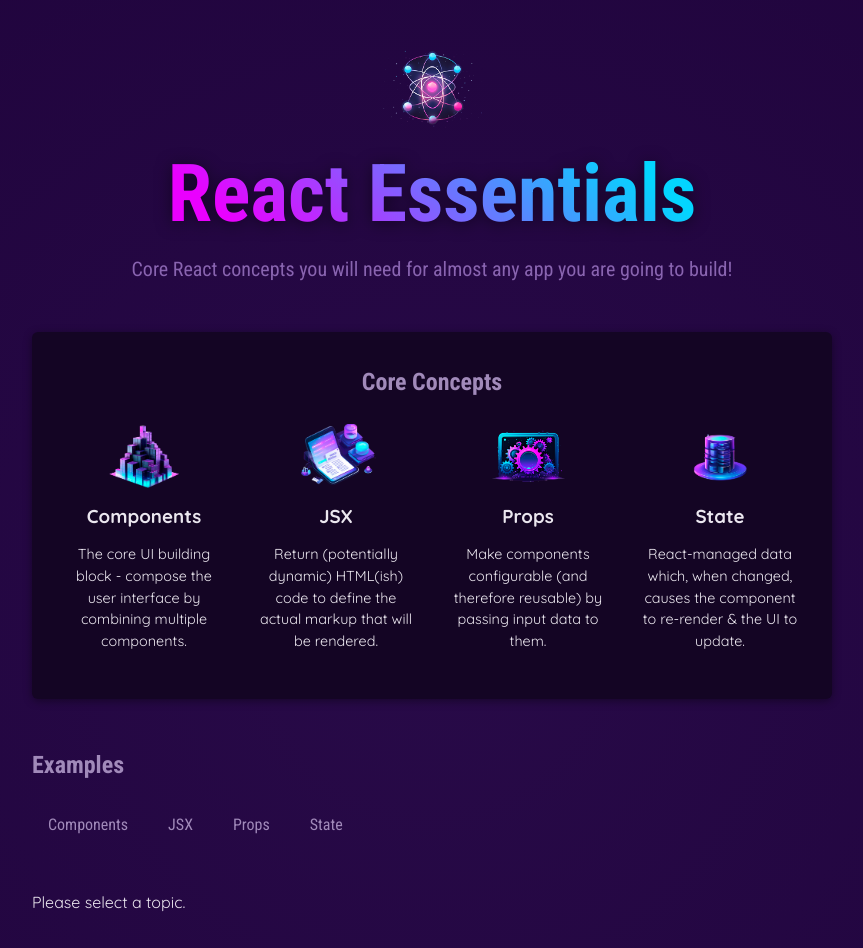
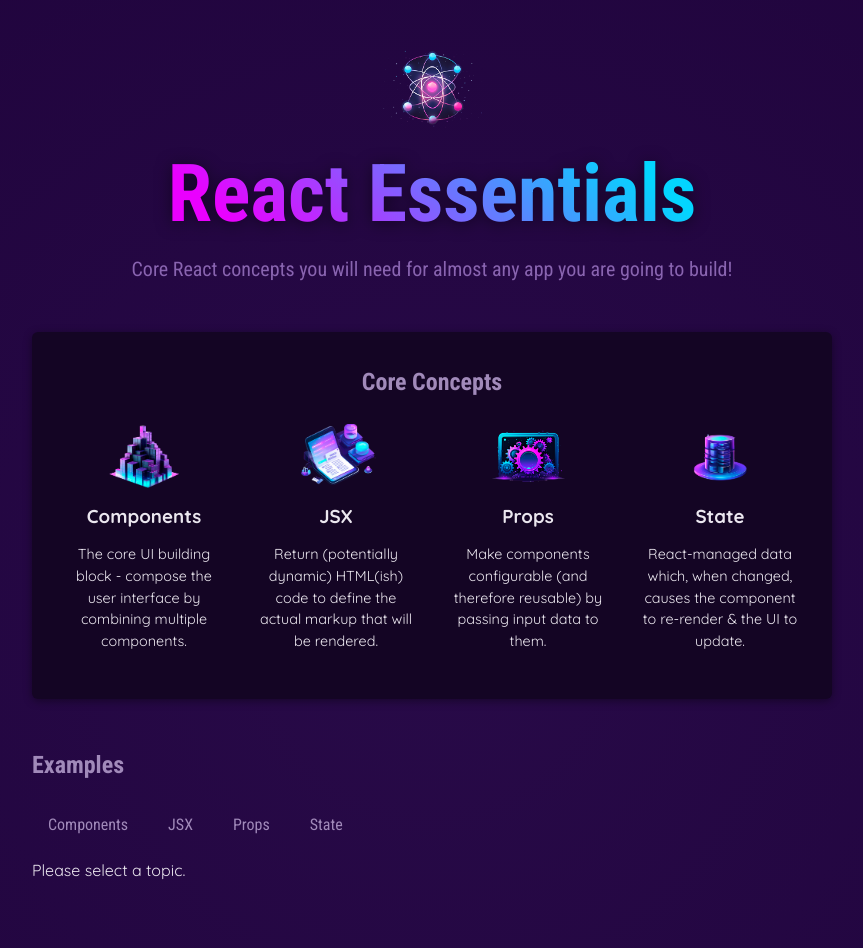
Before and after one commit to Polashahmad01/why-react, a React (Vite) app: page / in a window 1280 px wide. Shown: the top 948 px of the page, without its empty margins (208-1071 px from the left). Built offline with nearby package versions, Linux system fonts and the light colour scheme.

Commit message:
Refactor components for Core Concepts and Examples

```diff
--- a/src/App.jsx
+++ b/src/App.jsx
@@ -1,48 +1,16 @@
-import { useState } from "react"
-
 import Header from "./components/Header"
-import CoreConcept from "./components/CoreConcept"
-import TabButton from "./components/TabButton"
-import { CORE_CONCEPTS, EXAMPLES } from "./data"
+import CoreConcepts from "./components/CoreConcepts"
+import Examples from "./components/Examples"
 
 function App() {
-  const [selectedTopic, setSelectedTopic] = useState()
-
-  function handleSelect(selectedButton) {
-    setSelectedTopic(selectedButton)
-  }
-
   return (
-    <div>
+    <>
       <Header />
       <main>
-        <section id="core-concepts">
-          <h2>Core Concepts</h2>
-          <ul>
-            {CORE_CONCEPTS.map((coreConceptItem) => <CoreConcept key={coreConceptItem.title} {...coreConceptItem} />)}
-          </ul>
-        </section>
-        <section id="examples">
-          <h2>Examples</h2>
-          <menu>
-            <TabButton isSelected={selectedTopic === "components"} onSelect={() => handleSelect("components")}>Components</TabButton>
-            <TabButton isSelected={selectedTopic === "jsx"} onSelect={() => handleSelect("jsx")}>JSX</TabButton>
-            <TabButton isSelected={selectedTopic === "props"} onSelect={() => handleSelect("props")}>Props</TabButton>
-            <TabButton isSelected={selectedTopic === "state"} onSelect={() => handleSelect("state")}>State</TabButton>
-          </menu>
-        </section>
-        {!selectedTopic && <p>Please select a topic.</p>}
-        {selectedTopic && <div id="tab-content">
-          <h3>{EXAMPLES[selectedTopic].title}</h3>
-          <p>{EXAMPLES[selectedTopic].description}</p>
-          <pre>
-            <code>
-              {EXAMPLES[selectedTopic].code}
-            </code>
-          </pre>
-        </div>}
+        <CoreConcepts />
+        <Examples />
       </main>
-    </div>
+    </>
   )
 }
 
--- /dev/null
+++ b/src/components/CoreConcepts.jsx
@@ -0,0 +1,13 @@
+import { CORE_CONCEPTS } from "../data"
+import CoreConcept from "./CoreConcept"
+
+export default function CoreConcepts() {
+  return (
+    <section id="core-concepts">
+      <h2>Core Concepts</h2>
+      <ul>
+        {CORE_CONCEPTS.map((coreConceptItem) => <CoreConcept key={coreConceptItem.title} {...coreConceptItem} />)}
+      </ul>
+    </section>
+  )
+}
--- /dev/null
+++ b/src/components/Examples.jsx
@@ -0,0 +1,41 @@
+import { useState } from "react"
+import TabButton from "./TabButton"
+import Section from "./Section"
+import Tabs from "./Tabs"
+import { EXAMPLES } from "../data"
+
+export default function Examples() {
+  const [selectedTopic, setSelectedTopic] = useState()
+
+  function handleSelect(selectedButton) {
+    setSelectedTopic(selectedButton)
+  }
+
+  return (
+    <>
+      <Section title="Examples" id="examples">
+        <Tabs
+          buttons={
+            <>
+              <TabButton isSelected={selectedTopic === "components"} onClick={() => handleSelect("components")}>Components</TabButton>
+              <TabButton isSelected={selectedTopic === "jsx"} onClick={() => handleSelect("jsx")}>JSX</TabButton>
+              <TabButton isSelected={selectedTopic === "props"} onClick={() => handleSelect("props")}>Props</TabButton>
+              <TabButton isSelected={selectedTopic === "state"} onClick={() => handleSelect("state")}>State</TabButton>
+            </>
+           }
+        >
+          {!selectedTopic && <p>Please select a topic.</p>}
+          {selectedTopic && <div id="tab-content">
+            <h3>{EXAMPLES[selectedTopic].title}</h3>
+            <p>{EXAMPLES[selectedTopic].description}</p>
+            <pre>
+              <code>
+                {EXAMPLES[selectedTopic].code}
+              </code>
+            </pre>
+          </div>}
+        </Tabs>
+      </Section>
+    </>
+  )
+}
--- /dev/null
+++ b/src/components/Section.jsx
@@ -0,0 +1,8 @@
+export default function Section({ title, children, ...props }) {
+  return (
+    <section {...props}>
+      <h2>{title}</h2>
+      {children}
+    </section>
+  )
+}
--- a/src/components/TabButton.jsx
+++ b/src/components/TabButton.jsx
@@ -1,7 +1,7 @@
-export default function TabButton({children, onSelect, isSelected }) {
+export default function TabButton({children, isSelected, ...props }) {
   return (
     <li>
-      <button className={isSelected ? "active" : ""} onClick={onSelect}>{children}</button>
+      <button className={isSelected ? "active" : ""} {...props}>{children}</button>
     </li>
   )
 }
--- /dev/null
+++ b/src/components/Tabs.jsx
@@ -0,0 +1,8 @@
+export default function Tabs({ children, buttons, ButtonsContainer = "menu" }) {
+  return (
+    <>
+      <ButtonsContainer>{buttons}</ButtonsContainer>
+      {children}
+    </>
+  )
+}
```
